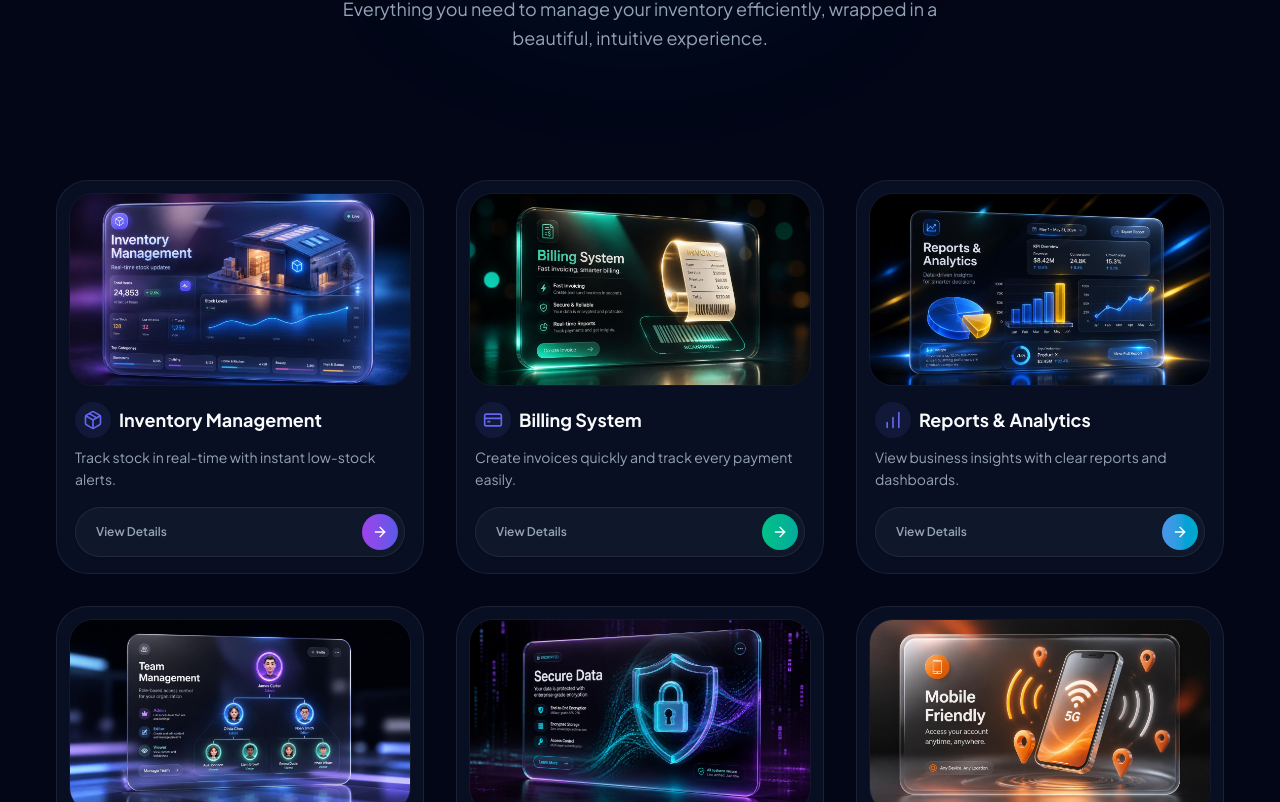
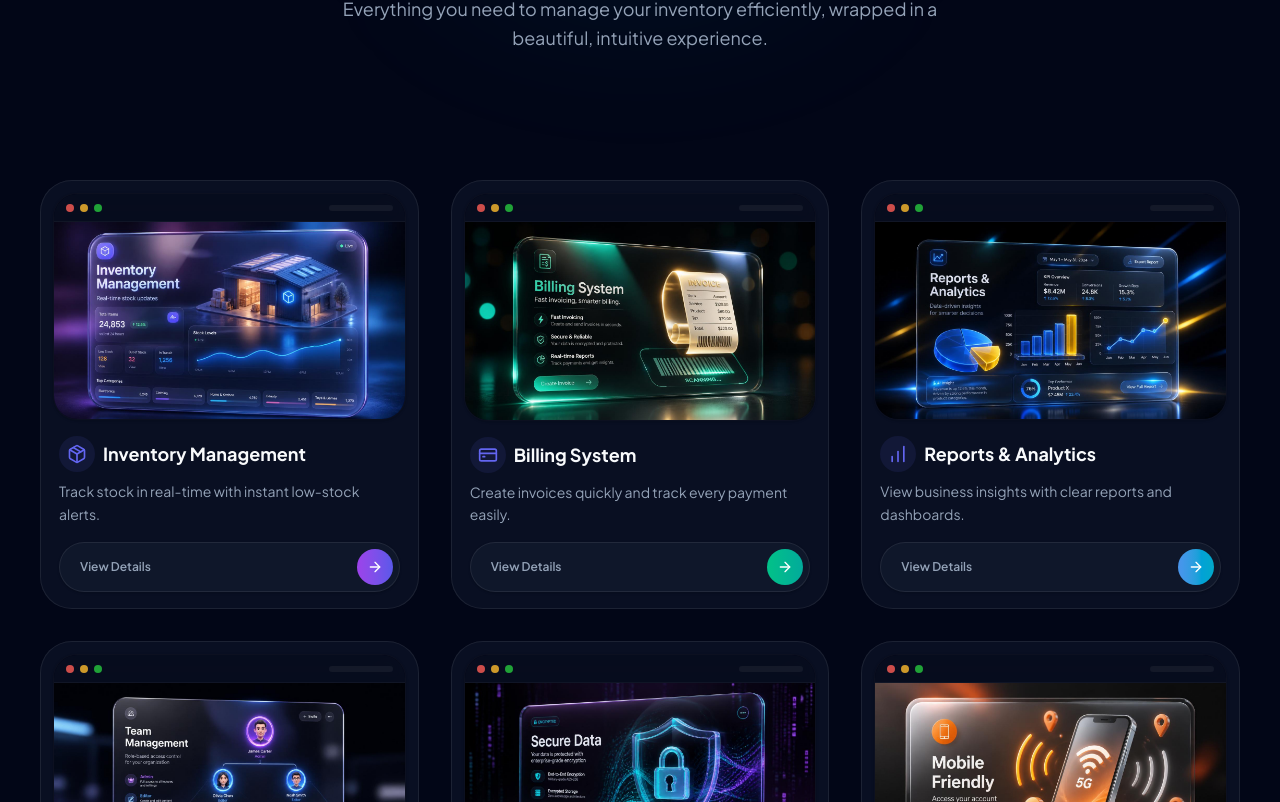
Before and after one commit to rashedulraha/zopshop-saas, a Next.js app: page / in a window 1280 px wide. Shown: the part 6498-7300 px from the top of the page. Built offline with nearby package versions, Linux system fonts and the light colour scheme.

Commit message:
feat(ui): add browser frame to feature images and fix padding

```diff
--- a/src/components/sections/FeaturesSection.tsx
+++ b/src/components/sections/FeaturesSection.tsx
@@ -69,7 +69,7 @@ export function FeaturesSection() {
   const [hoveredIndex, setHoveredIndex] = useState<number | null>(null);
 
   return (
-    <section id="features" className="py-12 lg:py-20 relative z-10 px-4">
+    <section id="features" className="py-12 lg:py-20 relative z-10">
       {/* Ambient background orb */}
       <div
         aria-hidden="true"
@@ -115,7 +115,7 @@ export function FeaturesSection() {
         </div>
 
         {/* Aceternity Hover Effect Grid */}
-        <div className="grid grid-cols-1 md:grid-cols-2 lg:grid-cols-3 gap-4 relative z-10 max-w-7xl mx-auto py-10">
+        <div className="grid grid-cols-1 md:grid-cols-2 lg:grid-cols-3 gap-4 relative z-10 py-10">
           {FEATURES.map((feature, index) => (
             <motion.div
               initial={{ opacity: 0, y: 20 }}
@@ -143,14 +143,31 @@ export function FeaturesSection() {
               </AnimatePresence>
 
               <div className="relative z-10 p-3 rounded-xl bg-card border border-border h-full flex flex-col transition-colors duration-300 group-hover:border-transparent">
-                {/* Inner Image Box (Top) */}
-                <div className="relative w-full aspect-[16/9] rounded-lg overflow-hidden border border-border/50 shrink-0">
-                  <Image
-                    src={feature.image}
-                    alt={feature.title}
-                    fill
-                    className="absolute inset-0 w-full h-full object-cover group-hover:scale-105 transition-transform duration-700 ease-out"
-                  />
+                {/* Inner Image Box (Top) with Browser Frame */}
+                <div className="relative w-full rounded-lg overflow-hidden border border-border/50 shrink-0 bg-background flex flex-col group/frame shadow-sm">
+                  {/* Browser Frame Header */}
+                  <div className="h-7 border-b border-border/50 bg-muted/40 flex items-center justify-between px-3 shrink-0 backdrop-blur-md transition-colors group-hover/frame:bg-muted/60">
+                    <div className="flex items-center gap-1.5">
+                      <div className="w-2 h-2 rounded-full bg-[#FF5F56]/80 group-hover/frame:bg-[#FF5F56] transition-colors" />
+                      <div className="w-2 h-2 rounded-full bg-[#FFBD2E]/80 group-hover/frame:bg-[#FFBD2E] transition-colors" />
+                      <div className="w-2 h-2 rounded-full bg-[#27C93F]/80 group-hover/frame:bg-[#27C93F] transition-colors" />
+                    </div>
+                    {/* Subtle aesthetic URL bar line */}
+                    <div className="h-1.5 w-16 bg-foreground/5 rounded-full" />
+                  </div>
+
+                  <div className="relative w-full aspect-[16/9] overflow-hidden">
+                    {/* Dark gradient overlay on hover */}
+                    <div className="absolute inset-0 bg-gradient-to-t from-black/40 via-transparent to-transparent z-10 opacity-0 group-hover:opacity-100 transition-opacity duration-500" />
+
+                    <Image
+                      src={feature.image}
+                      alt={feature.title}
+                      fill
+                      sizes="(max-width: 768px) 100vw, (max-width: 1200px) 50vw, 33vw"
+                      className="absolute inset-0 w-full h-full object-cover group-hover:scale-110 transition-transform duration-700 ease-out"
+                    />
+                  </div>
                 </div>
 
                 {/* Text & Button (Bottom) */}
```
